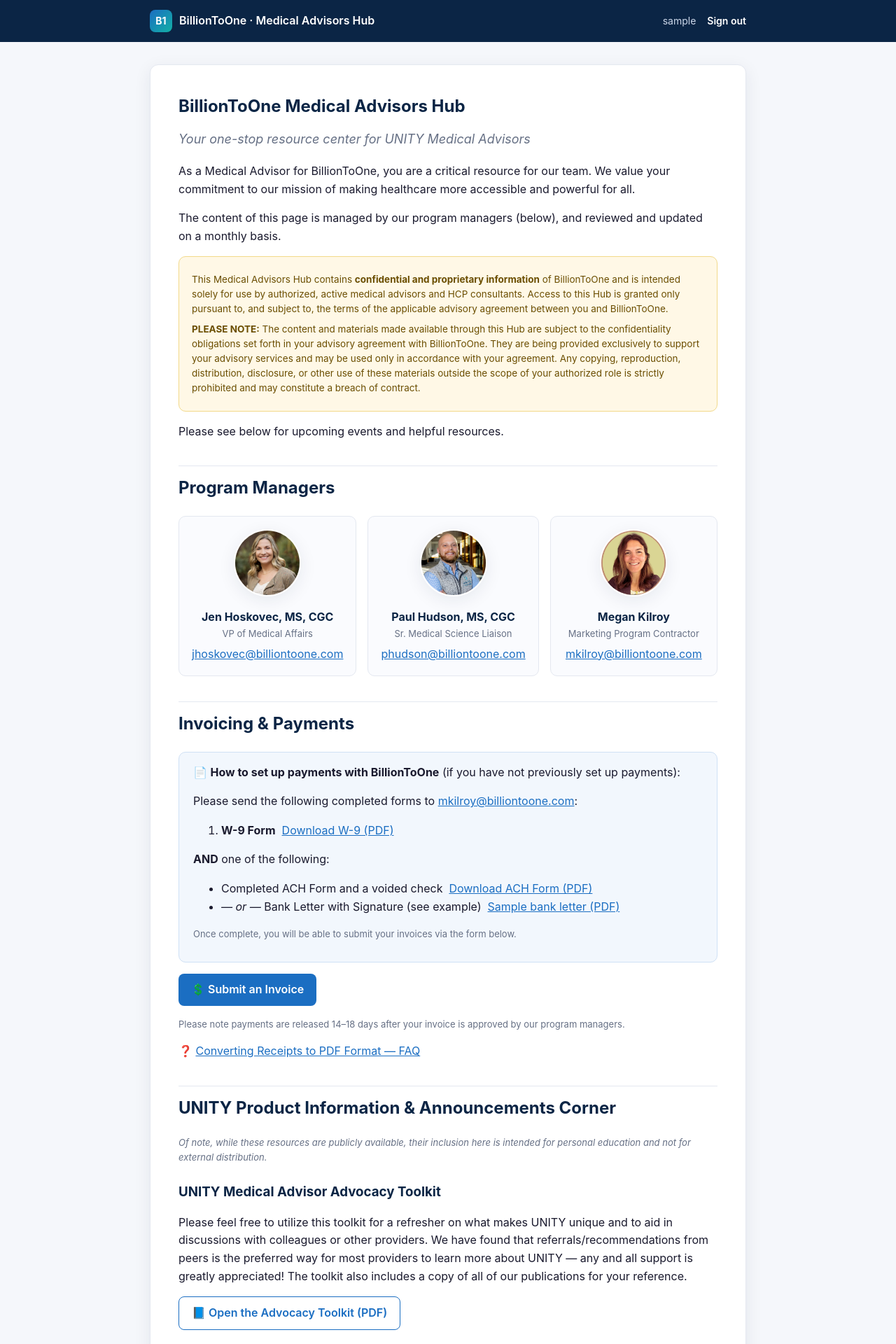
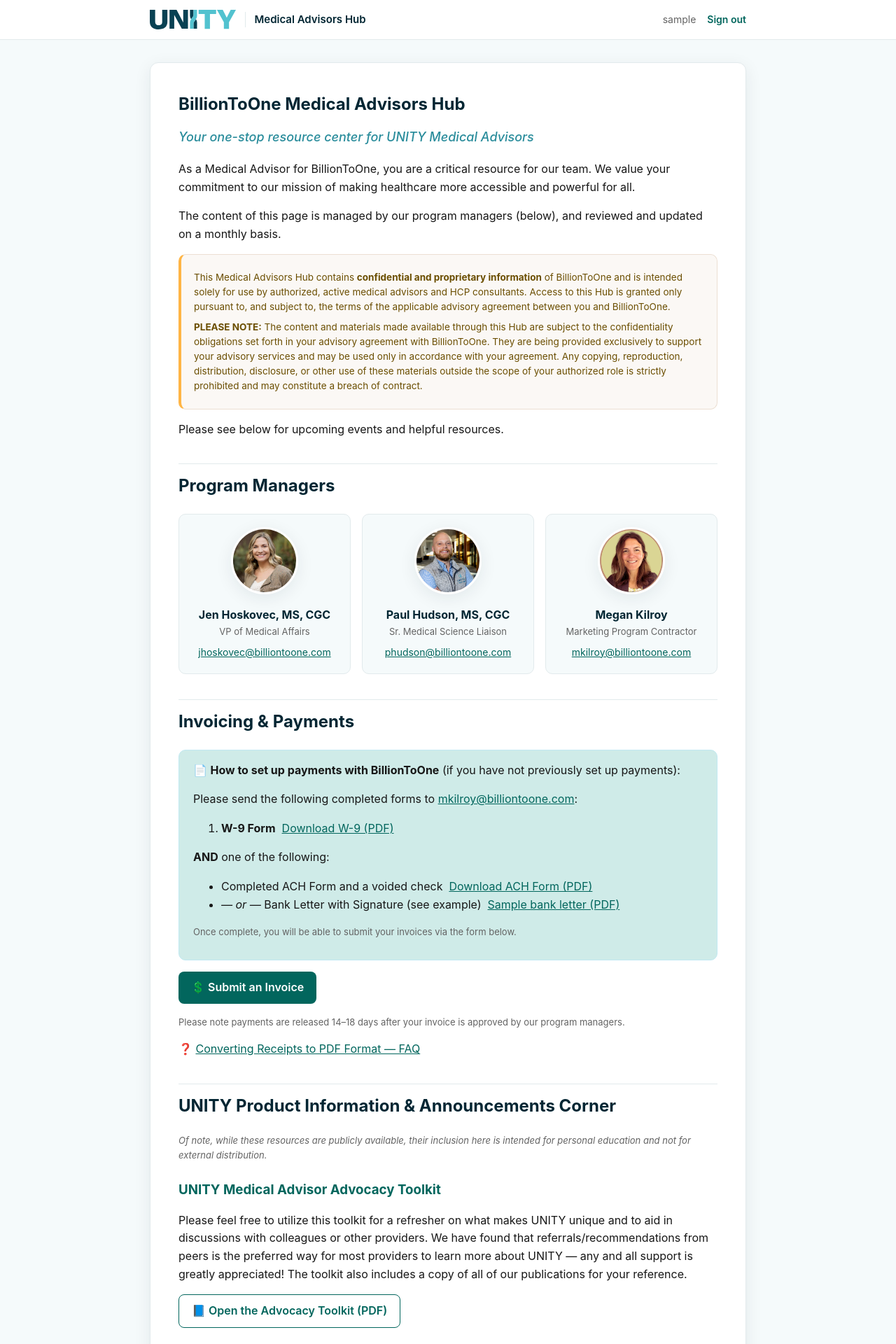
Before and after one commit to pehudson12/advisor-portal, a FastAPI app: page /hub in a window 1280 px wide. Shown: the top 1920 px of the page at 70% size. Run offline with FastAPI, Linux system fonts and the light colour scheme; the visitor is signed in with stand-in values (Sample User, id 1).

Commit message:
Restyle portal with UNITY brand theme + logo
Match unityscreen.com: UNITY green/navy/aqua palette, soft mist backgrounds,
light topbar with the UNITY wordmark logo, brand-green buttons/links. Swap the
placeholder mark for the official UNITY SVG on login, verify, and hub pages.
Logo is served from /static (public) so it renders on the pre-login pages.

Co-Authored-By: Claude Opus 4.8 <noreply@anthropic.com>

```diff
--- a/static/style.css
+++ b/static/style.css
@@ -1,16 +1,25 @@
 :root {
-  --bto-navy: #0b2545;
-  --bto-blue: #1b6ec2;
-  --bto-accent: #13b0a5;
-  --ink: #1a1a2e;
-  --muted: #667085;
-  --bg: #f5f7fb;
+  /* UNITY 2025 brand palette (from unityscreen.com) */
+  --u-green: #02665d;
+  --u-green-dark: #025c54;
+  --u-navy: #022633;
+  --u-aqua: #52c2cf;
+  --u-aqua-medium: #2b8d9c;
+  --u-aqua-dark: #084153;
+  --u-aqua-light: #c1e9f2;
+  --u-teal-2: #cfebe8;
+  --u-cyan: #1cace9;
+  --u-mist: #f5fafb;
+  --u-beige: #fbf8f5;
+
+  --ink: #171717;
+  --muted: #636363;
   --card: #ffffff;
-  --border: #e4e8f0;
+  --border: #e2eaec;
   --danger-bg: #fdecec;
   --danger-fg: #b42318;
   --radius: 12px;
-  --shadow: 0 6px 24px rgba(11, 37, 69, 0.08);
+  --shadow: 0 6px 24px rgba(2, 38, 51, 0.08);
 }
 
 * { box-sizing: border-box; }
@@ -20,33 +29,31 @@ body {
   font-family: -apple-system, BlinkMacSystemFont, "Segoe UI", Roboto, Helvetica,
     Arial, sans-serif;
   color: var(--ink);
-  background: var(--bg);
+  background: var(--u-mist);
   line-height: 1.6;
 }
 
 /* ---- Brand ---- */
-.brand { display: flex; align-items: center; gap: 10px; }
-.brand-mark {
-  width: 32px; height: 32px; border-radius: 8px;
-  background: linear-gradient(135deg, var(--bto-blue), var(--bto-accent));
-  color: #fff; font-weight: 700; font-size: 14px;
-  display: flex; align-items: center; justify-content: center;
-}
-.brand-text { font-weight: 600; color: var(--bto-navy); }
+.brand { display: flex; align-items: center; gap: 12px; }
+.brand-logo { height: 28px; width: auto; display: block; }
+.brand-divider { width: 1px; height: 22px; background: var(--border); }
+.brand-text { font-weight: 600; color: var(--u-navy); font-size: 15px; }
 
-/* ---- Login ---- */
+/* ---- Login / verify ---- */
 .auth-wrap {
   min-height: 100vh; display: flex; align-items: center; justify-content: center;
   padding: 24px;
-  background: radial-gradient(1200px 600px at 50% -10%, #e8f0fb, var(--bg));
+  background: radial-gradient(1200px 600px at 50% -10%, #e6f5f7, var(--u-mist));
 }
 .auth-card {
-  width: 100%; max-width: 400px; background: var(--card);
+  width: 100%; max-width: 410px; background: var(--card);
   border: 1px solid var(--border); border-radius: var(--radius);
-  box-shadow: var(--shadow); padding: 32px;
+  box-shadow: var(--shadow); padding: 34px;
 }
-.auth-card h1 { font-size: 22px; margin: 18px 0 4px; color: var(--bto-navy); }
-.auth-card .subtitle { margin: 0 0 20px; color: var(--muted); font-size: 14px; }
+.auth-card .brand { justify-content: center; margin-bottom: 18px; }
+.auth-card .brand-logo { height: 34px; }
+.auth-card h1 { font-size: 22px; margin: 6px 0 4px; color: var(--u-navy); text-align: center; }
+.auth-card .subtitle { margin: 0 0 20px; color: var(--muted); font-size: 14px; text-align: center; }
 .auth-card label {
   display: block; font-size: 13px; font-weight: 600; color: var(--ink);
   margin: 14px 0 6px;
@@ -56,22 +63,23 @@ body {
   border: 1px solid var(--border); border-radius: 8px; background: #fff;
 }
 .auth-card input:focus {
-  outline: none; border-color: var(--bto-blue);
-  box-shadow: 0 0 0 3px rgba(27, 110, 194, 0.15);
+  outline: none; border-color: var(--u-aqua-medium);
+  box-shadow: 0 0 0 3px rgba(43, 141, 156, 0.18);
 }
 .auth-card button {
   width: 100%; margin-top: 22px; padding: 12px; font-size: 15px; font-weight: 600;
-  color: #fff; background: var(--bto-blue); border: 0; border-radius: 8px;
+  color: #fff; background: var(--u-green); border: 0; border-radius: 8px;
   cursor: pointer; transition: background 0.15s;
 }
-.auth-card button:hover { background: #155a9e; }
+.auth-card button:hover { background: var(--u-green-dark); }
 .auth-card .foot { margin: 18px 0 0; font-size: 12px; color: var(--muted); text-align: center; }
+.auth-card .foot a { color: var(--u-green); }
 .auth-card #code {
   text-align: center; letter-spacing: 8px; font-size: 24px; font-weight: 700;
 }
 .resend-form { margin: 12px 0 0; text-align: center; }
 .linkbtn {
-  background: none; border: 0; color: var(--bto-blue); font-size: 13px;
+  background: none; border: 0; color: var(--u-green); font-size: 13px;
   cursor: pointer; text-decoration: underline; padding: 4px;
 }
 .alert {
@@ -79,41 +87,43 @@ body {
   padding: 10px 12px; border-radius: 8px; margin-bottom: 4px;
 }
 
-/* ---- Hub ---- */
-.topbar { background: var(--bto-navy); color: #fff; }
+/* ---- Hub topbar (light, UNITY style) ---- */
+.topbar { background: #fff; border-bottom: 1px solid var(--border); }
 .topbar-inner {
   max-width: 900px; margin: 0 auto; padding: 14px 24px;
   display: flex; align-items: center; justify-content: space-between;
 }
-.topbar .brand-text { color: #fff; }
 .topbar-right { display: flex; align-items: center; gap: 16px; font-size: 14px; }
-.topbar .user { color: #cdd8ea; }
-.topbar .logout { color: #fff; text-decoration: none; font-weight: 600; }
+.topbar .user { color: var(--muted); }
+.topbar .logout { color: var(--u-green); text-decoration: none; font-weight: 600; }
 .topbar .logout:hover { text-decoration: underline; }
 
+/* ---- Hub content ---- */
 .content { max-width: 900px; margin: 0 auto; padding: 32px 24px 64px; }
 .doc { background: var(--card); border: 1px solid var(--border);
   border-radius: var(--radius); box-shadow: var(--shadow); padding: 40px; }
-.doc h1 { color: var(--bto-navy); margin-top: 0; }
-.doc h2 { color: var(--bto-navy); margin-top: 36px; padding-top: 12px;
+.doc h1 { color: var(--u-navy); margin-top: 0; }
+.doc h2 { color: var(--u-navy); margin-top: 36px; padding-top: 12px;
   border-top: 1px solid var(--border); }
-.doc h3 { color: var(--bto-navy); margin-top: 24px; margin-bottom: 6px; }
-.doc a { color: var(--bto-blue); }
-.doc .lead { font-size: 18px; color: var(--muted); margin-top: -6px; }
+.doc h3 { color: var(--u-green); margin-top: 24px; margin-bottom: 6px; }
+.doc a { color: var(--u-green); }
+.doc a:hover { color: var(--u-aqua-medium); }
+.doc .lead { font-size: 18px; color: var(--u-aqua-medium); margin-top: -6px; font-weight: 500; }
 .doc .welcome { font-size: 16px; }
 .doc .fine { font-size: 13px; color: var(--muted); }
 
 /* Confidentiality notice */
 .notice {
-  background: #fff8e6; border: 1px solid #f2d98a; color: #6b4e00;
+  background: var(--u-beige); border: 1px solid #ecdfd2; color: #6b4e00;
+  border-left: 4px solid var(--u-mango-dark, #ffb545);
   padding: 14px 18px; border-radius: 10px; font-size: 13.5px; line-height: 1.55;
 }
 .notice p { margin: 8px 0; }
 
 /* Callout box (invoicing setup, etc.) */
 .callout {
-  background: #f2f7fd; border: 1px solid #cfe1f5; border-radius: 10px;
-  padding: 16px 20px; margin: 16px 0;
+  background: var(--u-teal-2); border: 1px solid var(--u-aqua-light);
+  border-radius: 10px; padding: 16px 20px; margin: 16px 0;
 }
 .callout p:first-child { margin-top: 0; }
 
@@ -122,27 +132,28 @@ body {
   display: grid; grid-template-columns: repeat(3, 1fr); gap: 16px; margin-top: 12px;
 }
 .pm-card {
-  background: #fafbfe; border: 1px solid var(--border); border-radius: 10px;
+  background: var(--u-mist); border: 1px solid var(--border); border-radius: 10px;
   padding: 18px; text-align: center;
 }
 .pm-card img {
   width: 96px; height: 96px; object-fit: cover; border-radius: 50%;
-  margin-bottom: 10px; border: 2px solid #fff; box-shadow: var(--shadow);
+  margin-bottom: 10px; border: 3px solid #fff; box-shadow: var(--shadow);
 }
-.pm-name { font-weight: 700; color: var(--bto-navy); }
+.pm-name { font-weight: 700; color: var(--u-navy); }
 .pm-title { font-size: 13px; color: var(--muted); margin-bottom: 6px; }
+.pm-card a { color: var(--u-green); font-size: 14px; }
 
 /* Buttons */
 .btn, .btn-outline {
   display: inline-block; padding: 10px 18px; border-radius: 8px;
   font-weight: 600; text-decoration: none;
 }
-.btn { background: var(--bto-blue); color: #fff !important; }
-.btn:hover { background: #155a9e; }
+.btn { background: var(--u-green); color: #fff !important; }
+.btn:hover { background: var(--u-green-dark); }
 .btn-outline {
-  color: var(--bto-blue) !important; border: 1.5px solid var(--bto-blue); background: #fff;
+  color: var(--u-green) !important; border: 1.5px solid var(--u-green); background: #fff;
 }
-.btn-outline:hover { background: #f2f7fd; }
+.btn-outline:hover { background: var(--u-teal-2); }
 
 /* Calendar table */
 .table-scroll { overflow-x: auto; }
@@ -151,19 +162,18 @@ table.cal th, table.cal td {
   text-align: left; padding: 10px 12px; border-bottom: 1px solid var(--border);
   vertical-align: top;
 }
-table.cal thead th {
-  background: var(--bto-navy); color: #fff; position: sticky; top: 0;
-}
-table.cal tbody tr:nth-child(even) { background: #f7f9fc; }
+table.cal thead th { background: var(--u-navy); color: #fff; }
+table.cal tbody tr:nth-child(even) { background: var(--u-mist); }
 table.cal td:nth-child(1) { font-weight: 600; color: var(--ink); min-width: 180px; }
 table.cal td:nth-child(2) { white-space: nowrap; color: var(--muted); }
 
 /* Tags */
 .tag {
-  display: inline-block; font-size: 11px; font-weight: 600; color: var(--bto-blue);
-  background: #e8f0fb; border-radius: 999px; padding: 2px 8px; margin-left: 4px;
+  display: inline-block; font-size: 11px; font-weight: 600; color: var(--u-aqua-dark);
+  background: var(--u-aqua-light); border-radius: 999px; padding: 2px 8px; margin-left: 4px;
 }
 
+/* Footer */
 .site-footer { text-align: center; color: var(--muted); font-size: 12px; padding: 24px; }
 
 @media (max-width: 560px) {
--- a/templates/hub.html
+++ b/templates/hub.html
@@ -4,8 +4,9 @@
 <header class="topbar">
   <div class="topbar-inner">
     <div class="brand">
-      <div class="brand-mark">B1</div>
-      <div class="brand-text">BillionToOne · Medical Advisors Hub</div>
+      <img class="brand-logo" src="/static/unity-logo.svg" alt="UNITY" />
+      <span class="brand-divider"></span>
+      <span class="brand-text">Medical Advisors Hub</span>
     </div>
     <div class="topbar-right">
       <span class="user">{{ user }}</span>
--- a/templates/login.html
+++ b/templates/login.html
@@ -4,8 +4,7 @@
 <div class="auth-wrap">
   <div class="auth-card">
     <div class="brand">
-      <div class="brand-mark">B1</div>
-      <div class="brand-text">BillionToOne</div>
+      <img class="brand-logo" src="/static/unity-logo.svg" alt="UNITY" />
     </div>
     <h1>Medical Advisors Hub</h1>
     <p class="subtitle">Enter your advisor email and we'll send you a one-time login code.</p>
--- a/templates/verify.html
+++ b/templates/verify.html
@@ -4,8 +4,7 @@
 <div class="auth-wrap">
   <div class="auth-card">
     <div class="brand">
-      <div class="brand-mark">B1</div>
-      <div class="brand-text">BillionToOne</div>
+      <img class="brand-logo" src="/static/unity-logo.svg" alt="UNITY" />
     </div>
     <h1>Check your email</h1>
     <p class="subtitle">
```
Also changed, not shown: static/unity-logo.svg (added).
